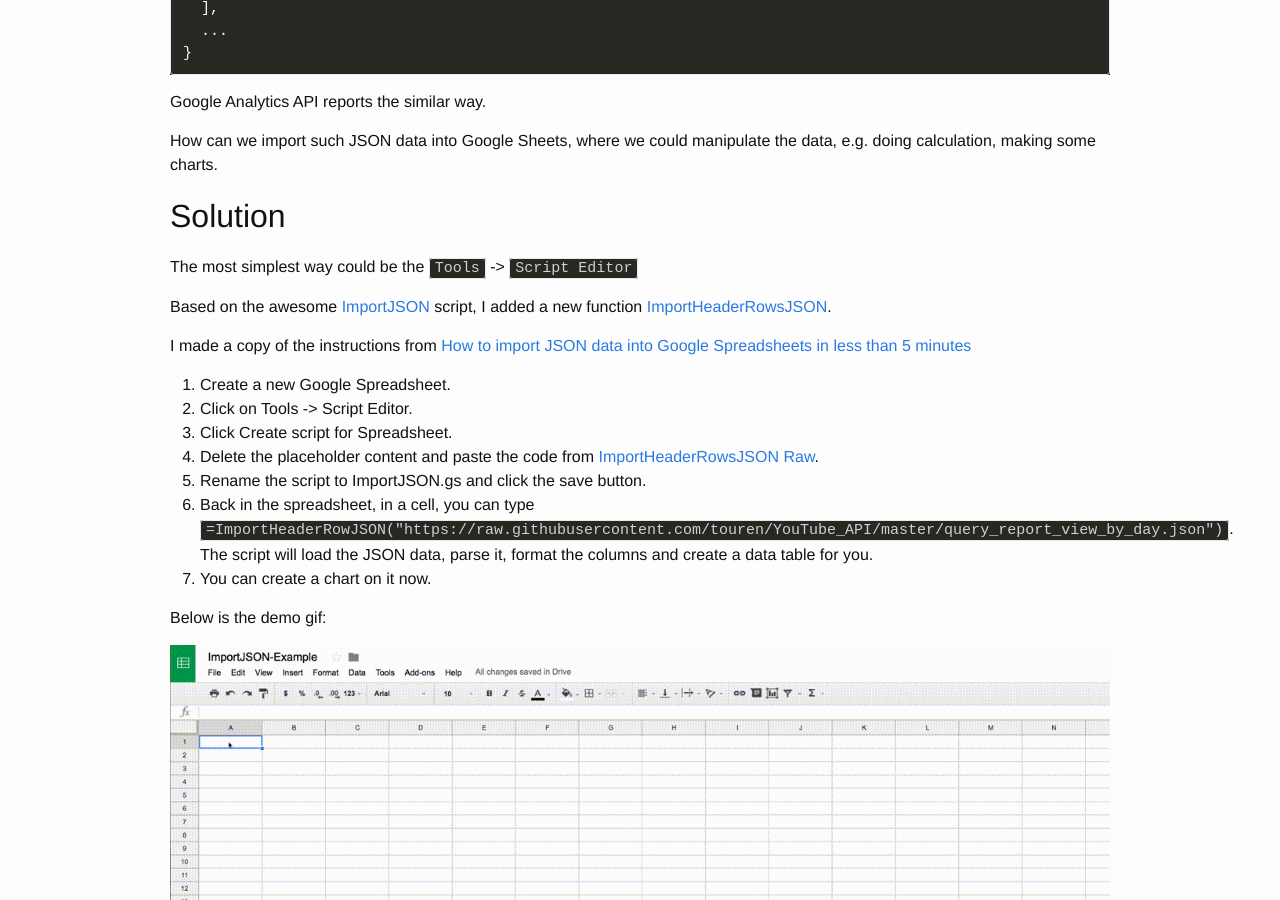
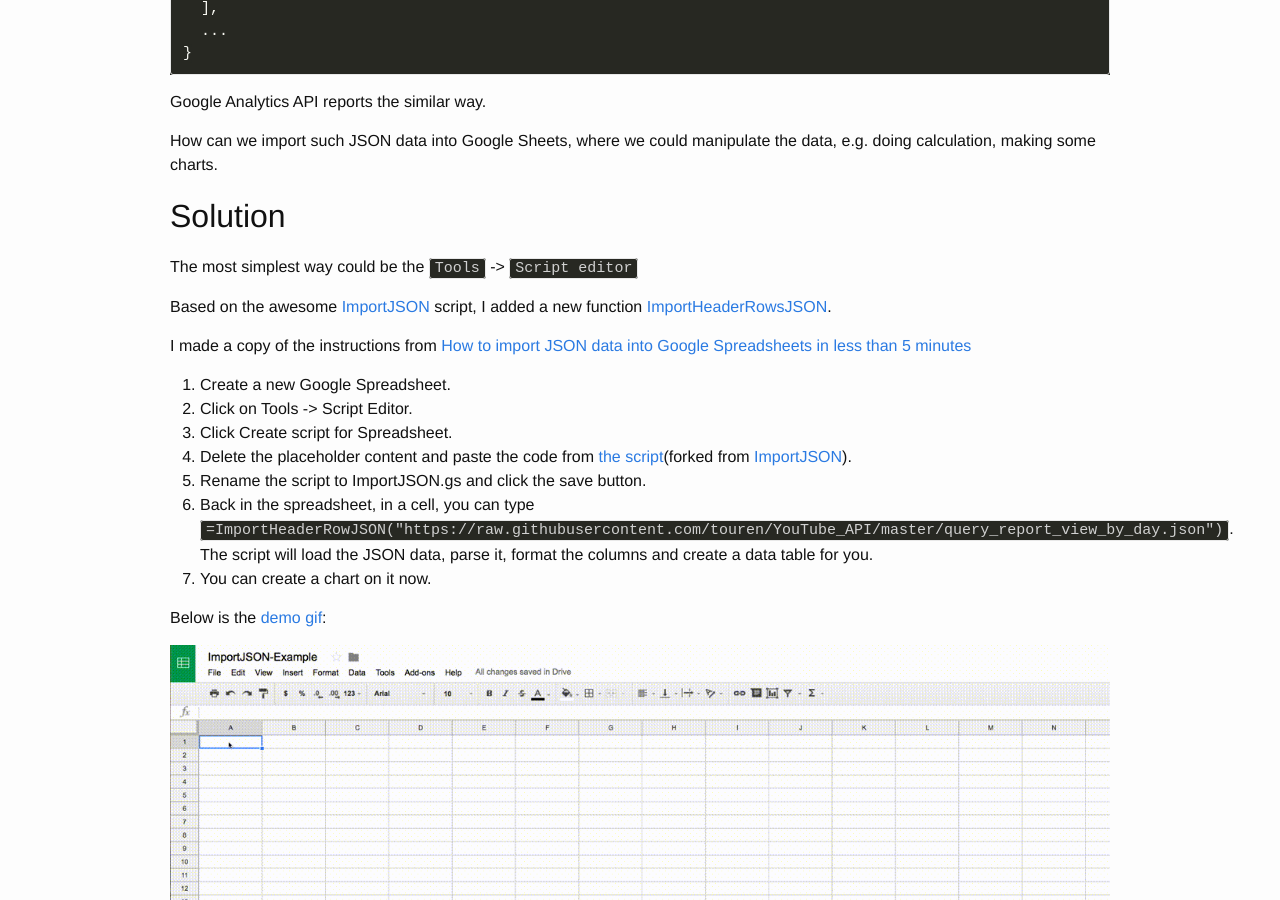
Before and after one commit to touren/touren.github.io, a Jekyll site: the page built from _posts/2017-08-29-Import_JSON_Data_Returned_From_YouTube_Analytics_API.md, in a window 1280 px wide and 900 px high, scrolled down 962 px. Built offline with Jekyll 4.4.1, drawn with Linux system fonts in a browser that asks for light colours; comment, search, counter and statistics services are not loaded; some of the changed text lies outside the part shown.

Commit message:
Fix some flaws.

```diff
--- a/_posts/2017-08-29-Import_JSON_Data_Returned_From_YouTube_Analytics_API.md
+++ b/_posts/2017-08-29-Import_JSON_Data_Returned_From_YouTube_Analytics_API.md
@@ -48,7 +48,7 @@
 How can we import such JSON data into Google Sheets, where we could manipulate the data, e.g. doing calculation, making some charts.
 
 ## Solution
-The most simplest way could be the `Tools` -> `Script Editor`
+The most simplest way could be the `Tools` -> `Script editor`
 
 Based on the awesome [ImportJSON] script, I added a new function [ImportHeaderRowsJSON].
 
@@ -57,12 +57,12 @@
 1. Create a new Google Spreadsheet.
 1. Click on Tools -> Script Editor.
 1. Click Create script for Spreadsheet.
-1. Delete the placeholder content and paste the code from [ImportHeaderRowsJSON Raw](forked from [ImportJSON]).
+1. Delete the placeholder content and paste the code from [the script][ImportHeaderRowsJSON Raw](forked from [ImportJSON]).
 1. Rename the script to ImportJSON.gs and click the save button.
 1. Back in the spreadsheet, in a cell, you can type `=ImportHeaderRowJSON("https://raw.githubusercontent.com/touren/YouTube_API/master/query_report_view_by_day.json")`. The script will load the JSON data, parse it, format the columns and create a data table for you.
 1. You can create a chart on it now.
 
-Below is the demo gif:
+Below is the [demo gif][Demo]:
 
 ![Import Demo][Demo]
 
@@ -70,8 +70,8 @@
 ## Reference
 * [How to import JSON data into Google Spreadsheets in less than 5 minutes]
 
+
 [How to import JSON data into Google Spreadsheets in less than 5 minutes]: https://medium.com/@paulgambill/how-to-import-json-data-into-google-spreadsheets-in-less-than-5-minutes-a3fede1a014a
-
 [ImportHeaderRowsJSON Raw]: https://raw.githubusercontent.com/touren/YouTube_API/master/importJSON.gs
 [ImportHeaderRowsJSON]: https://github.com/touren/YouTube_API/blob/master/importJSON.gs#L99
 [ImportJSON]: https://gist.github.com/chrislkeller/5719258
```
Also changed, not shown: other parts of _posts/2017-08-29-Import_JSON_Data_Returned_From_YouTube_Analytics_API.md (+1 -1 lines).
